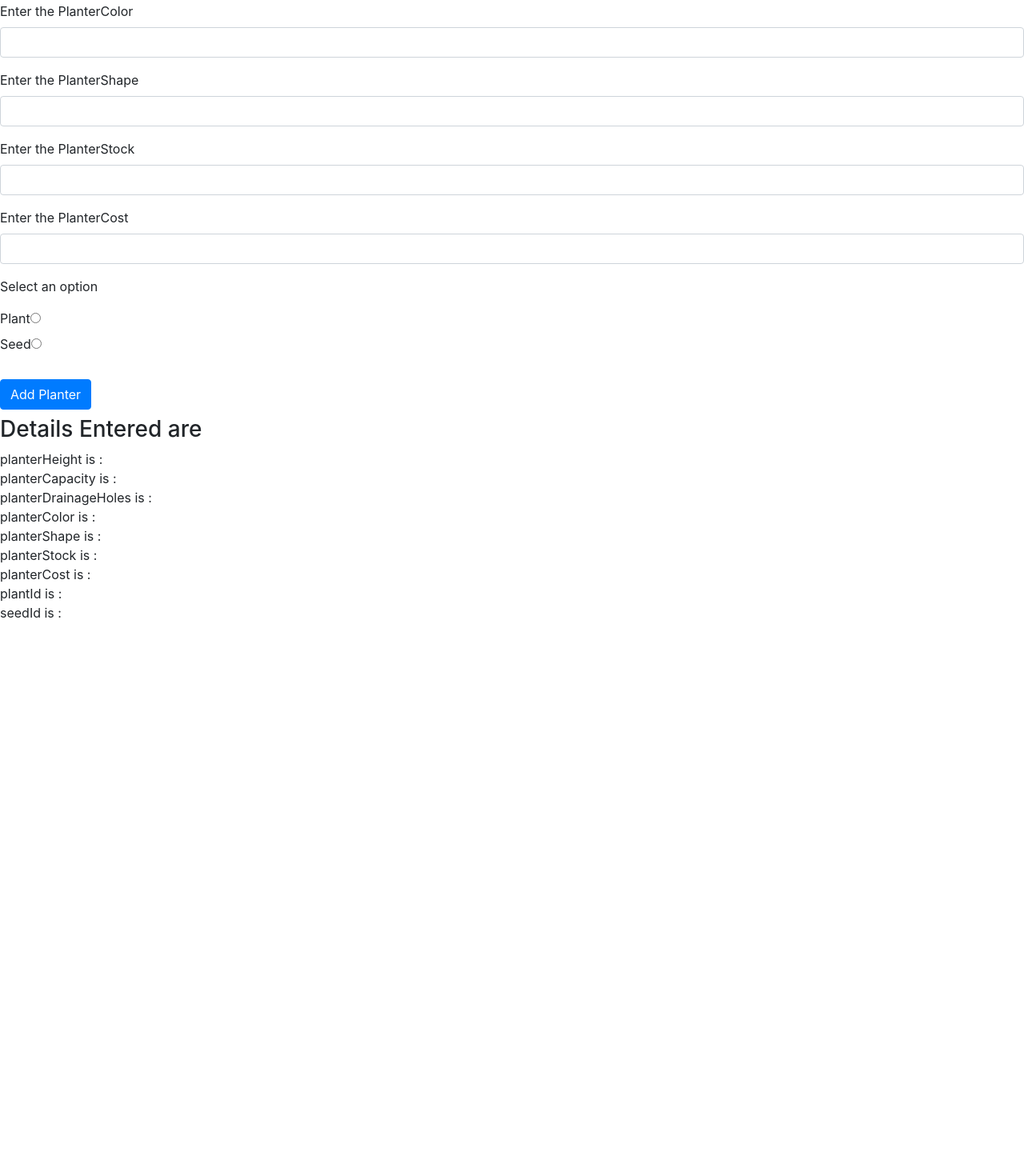
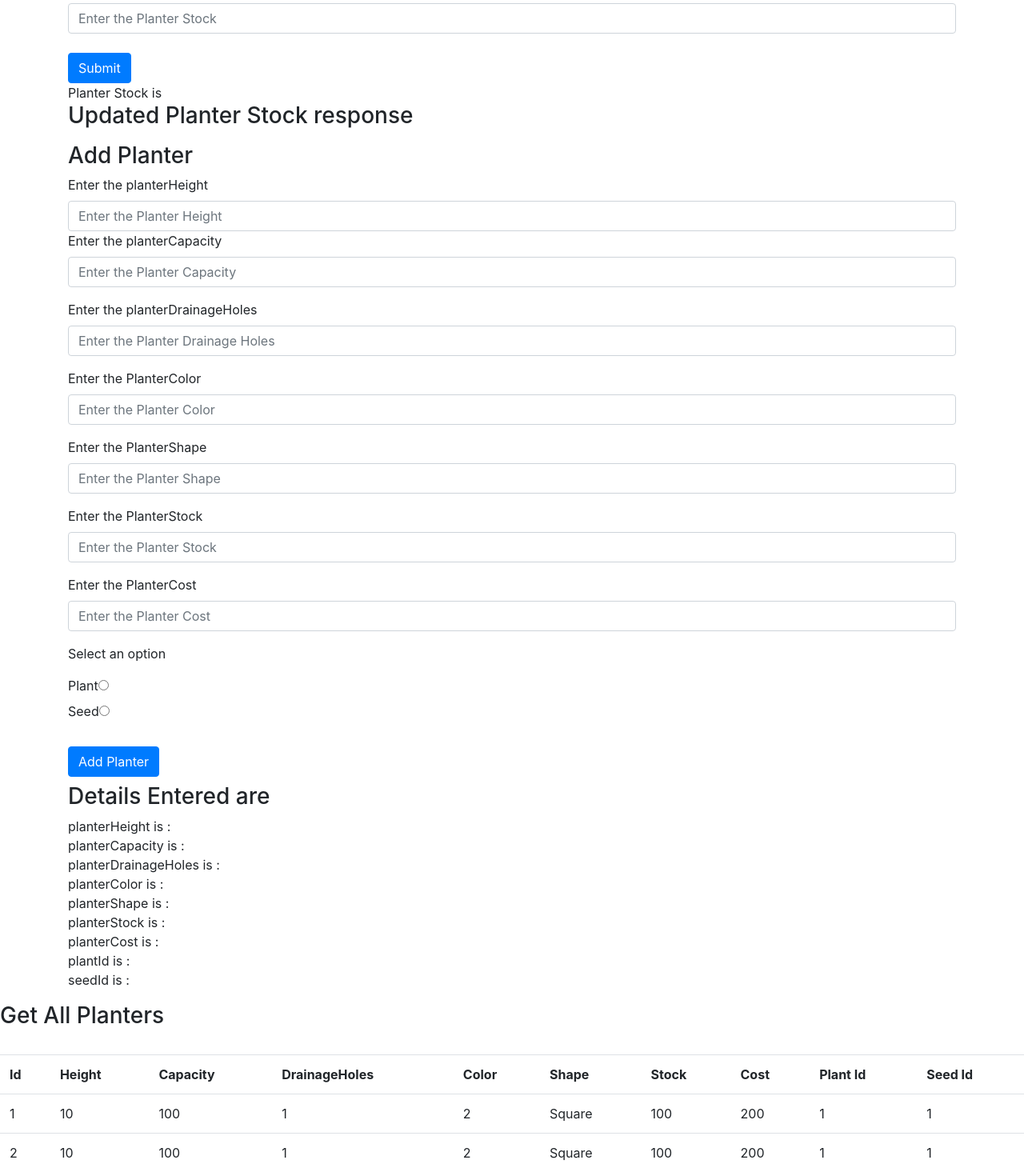
Before and after one commit to yashbhatia100/OnlinePlantNursery-UI, a React (Create React App) app in the folder onlineplantnursery/: page / in a window 1280 px wide. Shown: the part 240-1710 px from the top of the page at 80% size. Before the commit the page ends 1034 px from the top, so only its background shows below. Built offline with nearby package versions, Linux system fonts and the light colour scheme.

Commit message:
Placeholder added

```diff
--- a/onlineplantnursery/src/App.css
+++ b/onlineplantnursery/src/App.css
@@ -12,8 +12,6 @@
     animation: App-logo-spin infinite 20s linear;
   }
 }
-
-
 
 .App-header {
   background-color: #282c34;
--- a/onlineplantnursery/src/App.js
+++ b/onlineplantnursery/src/App.js
@@ -2,8 +2,9 @@ import "./App.css";
 import AddPlanter from "./component/Planter/AddPlanter";
 import DisplayPlanter from "./component/Planter/DisplayPlanter";
 import DisplayPlanters from "./component/Planter/DisplayPlanters";
+import GetAllPlanters from "./component/Planter/GetAllPlanters";
 import GetPlanterDetails from "./component/Planter/GetPlanterDetails";
-import UpdateCost from "./component/Planter/UpdatePlanterStock";
+import UpdatePlanterStock from "./component/Planter/UpdatePlanterStock";
 
 function App() {
   const planter1 = {
@@ -34,18 +35,16 @@ function App() {
   const planters = [planter1, planter2];
 
   return (
-    <div classname="conatiner">
-      {/*  <GetPlanterDetails/>*/}
+    <div>
+      <GetPlanterDetails />
 
-      {/* UpdatePlanterStock />*/}
+      <UpdatePlanterStock />
+      {/*  <DisplayPlanters planters={planters}/> */}
 
-      {/*  <DisplayPlanters planters={planters}/> */}
-      <AddPlanter/>
+      <AddPlanter />
+      <GetAllPlanters />
 
-
-
-      {/*<DisplayPlanter planter={planter1}/>*/}
-
+      <DisplayPlanter planter={planter1} />
     </div>
   );
 }
--- a/onlineplantnursery/src/component/Planter/AddPlanter.js
+++ b/onlineplantnursery/src/component/Planter/AddPlanter.js
@@ -64,13 +64,16 @@ export default function AddPlanter() {
   };
 
   return (
+    <div className="container">
       <div className="form-group">
+        <h3>Add Planter</h3>
         <form onSubmit={(event) => submitHandler(event)}>
           <div>
             <label>Enter the planterHeight</label>
             <input
               name="planterHeight"
               type="number"
+              placeholder="Enter the Planter Height"
               ref={planterHeightRef}
               onChange={() => changeHandler(planterHeightRef)}
               className="form-control"
@@ -82,6 +85,7 @@ export default function AddPlanter() {
             <input
               name="planterCapacity"
               type="number"
+              placeholder="Enter the Planter Capacity"
               ref={planterCapacityRef}
               onChange={() => changeHandler(planterCapacityRef)}
               className="form-control"
@@ -93,6 +97,7 @@ export default function AddPlanter() {
             <input
               name="planterDrainageHoles"
               type="number"
+              placeholder="Enter the Planter Drainage Holes"
               ref={planterDrainageHolesRef}
               onChange={() => changeHandler(planterDrainageHolesRef)}
               className="form-control"
@@ -104,6 +109,7 @@ export default function AddPlanter() {
             <input
               name="planterColor"
               type="number"
+              placeholder="Enter the Planter Color"
               ref={planterColorRef}
               onChange={() => changeHandler(planterColorRef)}
               className="form-control"
@@ -115,6 +121,7 @@ export default function AddPlanter() {
             <input
               name="planterShape"
               type="text"
+              placeholder="Enter the Planter Shape"
               ref={planterShapeRef}
               onChange={() => changeHandler(planterShapeRef)}
               className="form-control"
@@ -126,6 +133,7 @@ export default function AddPlanter() {
             <input
               name="planterStock"
               type="number"
+              placeholder="Enter the Planter Stock"
               ref={planterStockRef}
               onChange={() => changeHandler(planterStockRef)}
               className="form-control"
@@ -137,6 +145,7 @@ export default function AddPlanter() {
             <input
               name="planterCost"
               type="number"
+              placeholder="Enter the Planter Cost"
               ref={planterCostRef}
               onChange={() => changeHandler(planterCostRef)}
               className="form-control"
@@ -257,5 +266,6 @@ export default function AddPlanter() {
           ""
         )}
       </div>
+    </div>
   );
 }
--- a/onlineplantnursery/src/component/Planter/DisplayPlanter.js
+++ b/onlineplantnursery/src/component/Planter/DisplayPlanter.js
@@ -2,6 +2,7 @@ export default function DisplayPlanter({ planter }) {
   return (
     <span>
       <div class="container-fluid">
+        <h3>Get Planter By ID</h3>
         <table className="table  table-striped">
           <tr>
             <th> Id </th>
--- a/onlineplantnursery/src/component/Planter/GetAllPlanters.js
+++ b/onlineplantnursery/src/component/Planter/GetAllPlanters.js
@@ -1,7 +1,7 @@
 import React, { useState } from "react";
-export default function GetAllPlanters(){
-
-    const planter1= { id: 1,
+export default function GetAllPlanters() {
+  const planter1 = {
+    id: 1,
     planterHeight: 10,
     planterCapacity: 100,
     planterColor: 2,
@@ -11,11 +11,62 @@ export default function GetAllPlanters(){
     planterCost: 200,
     plantId: 1,
     seedId: 1,
-    }
-    return(
-        <div>
+  };
 
-        </div>
-    );
+  const planter2 = {
+    id: 2,
+    planterHeight: 10,
+    planterCapacity: 100,
+    planterColor: 2,
+    planterDrainageHoles: 1,
+    planterShape: "Square",
+    planterStock: 100,
+    planterCost: 200,
+    plantId: 1,
+    seedId: 1,
+  };
+  let planterList = [planter1, planter2];
 
+  const initialState = { planters: planterList, errMsg: undefined };
+  const [currentState, setNewState] = useState(initialState);
+  return (
+    <div>
+      <h3>Get All Planters</h3>
+      <br />
+      {currentState.planters ? (
+        <table className="table table-striped">
+          <tr>
+            <th> Id </th>
+            <th> Height </th>
+            <th> Capacity </th>
+            <th> DrainageHoles </th>
+            <th> Color </th>
+            <th> Shape </th>
+            <th> Stock </th>
+            <th> Cost </th>
+            <th> Plant Id </th>
+            <th> Seed Id </th>
+          </tr>
+          {currentState.planters.map((planter) => (
+            <tr>
+              <td>{planter.id}</td>
+              <td>{planter.planterHeight}</td>
+              <td>{planter.planterCapacity}</td>
+              <td>{planter.planterDrainageHoles}</td>
+              <td>{planter.planterColor}</td>
+              <td>{planter.planterShape}</td>
+              <td>{planter.planterStock}</td>
+              <td>{planter.planterCost}</td>
+              <td>{planter.plantId}</td>
+              <td>{planter.seedId}</td>
+            </tr>
+          ))}
+        </table>
+      ) : (
+        ""
+      )}
+
+      {currentState.errMsg ? <div>{currentState.errMsg}</div> : ""}
+    </div>
+  );
 }
--- a/onlineplantnursery/src/component/Planter/GetPlanterDetails.js
+++ b/onlineplantnursery/src/component/Planter/GetPlanterDetails.js
@@ -1,9 +1,8 @@
 import React, { useState } from "react";
 import DisplayPlanter from "./DisplayPlanter";
 
-
 export default function GetPlanterDetails() {
-  const planter= {
+  const planter = {
     id: 1,
     planterHeight: 10,
     planterCapacity: 100,
@@ -15,7 +14,7 @@ export default function GetPlanterDetails() {
     plantId: 1,
     seedId: 1,
   };
-  let errorMsg="Unable to fetch the planter"
+  let errorMsg = "Unable to fetch the planter";
   const idRef = React.createRef();
   let [state, setNewState] = useState({
     id: undefined,
@@ -29,13 +28,12 @@ export default function GetPlanterDetails() {
     let fieldValue = field.value;
     let newState = {
       ...state,
-      id:fieldValue,
+      id: fieldValue,
       planter: undefined,
       errMsg: undefined,
-
-    }
+    };
     setNewState(newState);
-  }
+  };
   const submitHandler = (event) => {
     console.log("Inside Submit Handler");
     event.preventDefault();
@@ -43,22 +41,22 @@ export default function GetPlanterDetails() {
       ...state,
       planter: undefined,
       errMsg: errorMsg,
-    }
+    };
     setNewState(newState);
   };
 
-
   return (
     <div className="container">
-      <h2>Get Planter Details</h2>
-      <form onSubmit={(event)=>submitHandler(event)}>
+      <h3>Get Planter Details</h3>
+      <form onSubmit={(event) => submitHandler(event)}>
         <div className="form-group">
           <label>Enter the Planter ID</label>
           <input
             name="id"
             type="number"
+            placeholder="Enter the Planter Id"
             ref={idRef}
-              onChange={()=>setIdHandler()}
+            onChange={() => setIdHandler()}
             className="form-control"
           />
         </div>
@@ -66,11 +64,8 @@ export default function GetPlanterDetails() {
       </form>
 
       {state.planter ? (
-
         <div>
-          <h2>
-            Planter Details
-          </h2>
+          <h2>Planter Details</h2>
           <DisplayPlanter planter={state.planter} />
         </div>
       ) : (
--- a/onlineplantnursery/src/component/Planter/UpdatePlanterStock.js
+++ b/onlineplantnursery/src/component/Planter/UpdatePlanterStock.js
@@ -42,18 +42,21 @@ export default function UpdatePlanterStock() {
   };
 
   return (
-    <div>
+    <div className="container">
+      <div className="form-group">
         <h2>Update Planter Stock</h2>
         <form on onSubmit={submitHandler}>
           <label>Enter Planter Stock</label>
           <input
             name="planterStock"
             type="number"
+            placeholder="Enter the Planter Stock"
             ref={planterStockRef}
             onChange={() => setUpdateStockHandler()}
+            className="form-control"
           />
           <br />
-        <button>Submit</button>
+          <button className="btn btn-primary">Submit</button>
         </form>
         <div>Planter Stock is {state.planterCost}</div>
         <h3>Updated Planter Stock response</h3>
@@ -73,5 +76,6 @@ export default function UpdatePlanterStock() {
           ""
         )}
       </div>
+    </div>
   );
 }
```
Lines whose indentation alone changed are shown as unchanged.
